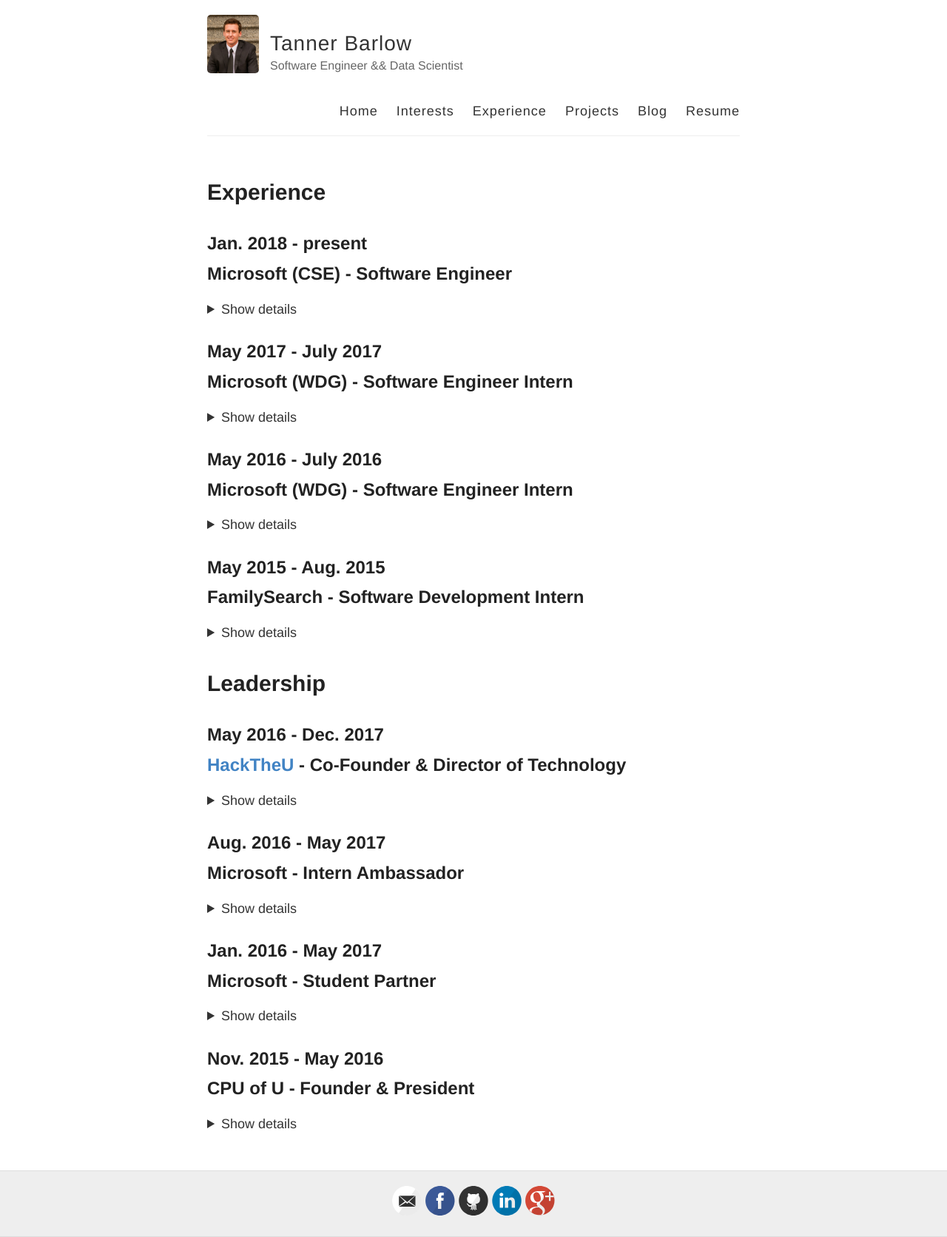
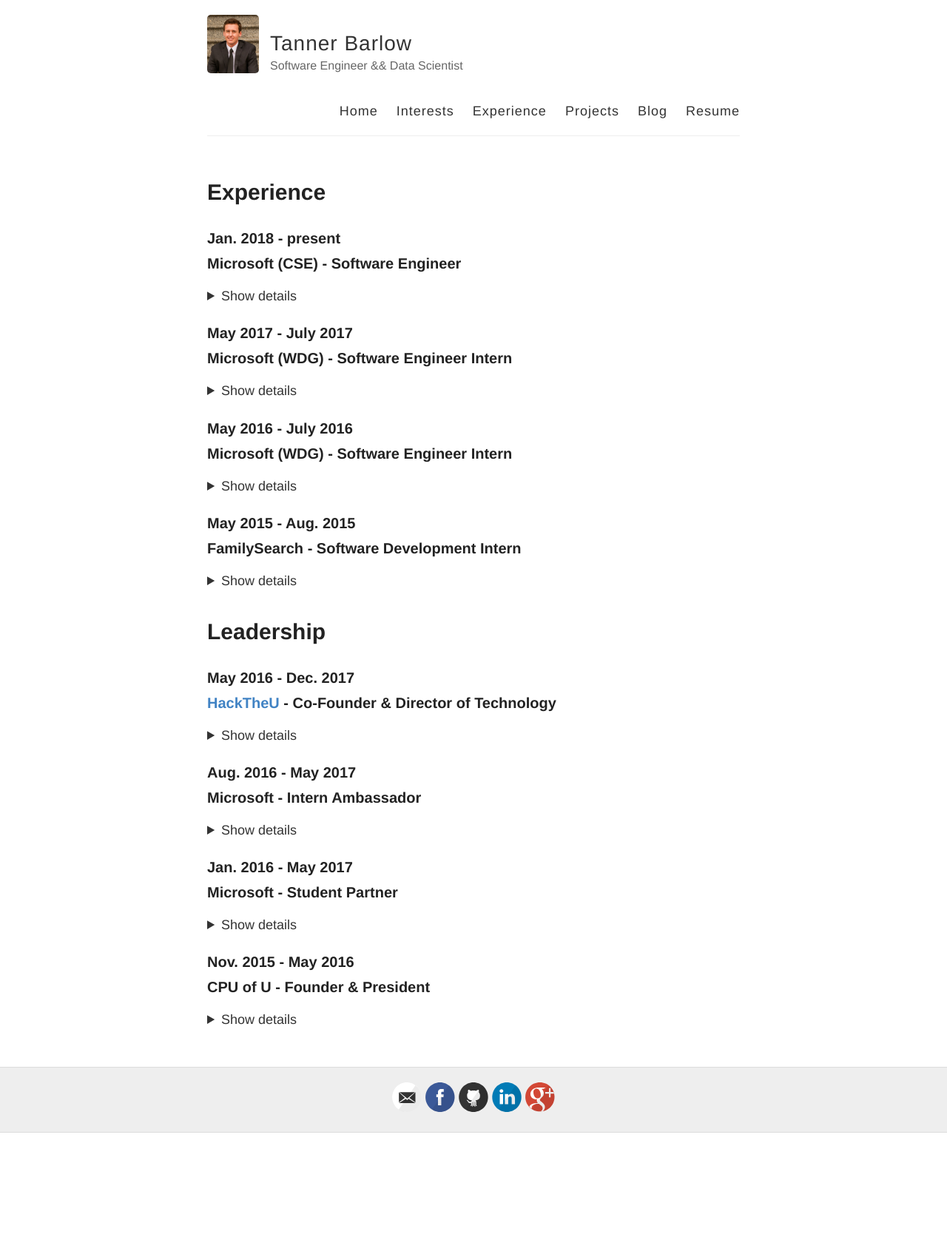
Before and after one commit to tbarlow12/tbarlow12.github.io, a Jekyll site: the page built from experience.md, in a window 1280 px wide. Shown: the whole page at 74% size. Built offline with Jekyll 4.4.1, drawn with Linux system fonts in a browser that asks for light colours; after the commit the page ends 1531 px from its top, so only the background shows below that.

Commit message:
smaller titles

```diff
--- a/experience.md
+++ b/experience.md
@@ -4,7 +4,7 @@ title: Experience
 permalink: /experience/
 ---
 
-## Jan. 2018 - present <br> Microsoft (CSE) - Software Engineer
+### Jan. 2018 - present <br> Microsoft (CSE) - Software Engineer
 <details>
   <summary>
    Show details
@@ -16,7 +16,7 @@ permalink: /experience/
   </ul>
 </details>
 
-## May 2017 - July 2017 <br> Microsoft (WDG) - Software Engineer Intern
+### May 2017 - July 2017 <br> Microsoft (WDG) - Software Engineer Intern
 <details>
   <summary>
    Show details
@@ -35,7 +35,7 @@ permalink: /experience/
   </ul>
 </details>
 
-## May 2016 - July 2016 <br> Microsoft (WDG) - Software Engineer Intern
+### May 2016 - July 2016 <br> Microsoft (WDG) - Software Engineer Intern
 <details>
   <summary>
    Show details
@@ -54,7 +54,7 @@ permalink: /experience/
   </ul>
 </details>
 
-## May 2015 - Aug. 2015 <br> FamilySearch - Software Development Intern
+### May 2015 - Aug. 2015 <br> FamilySearch - Software Development Intern
 <details>
   <summary>
    Show details
@@ -75,7 +75,7 @@ permalink: /experience/
 
 # Leadership
 
-## May 2016 - Dec. 2017 <br> [HackTheU](https://hacktheu.com/) - Co-Founder & Director of Technology
+### May 2016 - Dec. 2017 <br> [HackTheU](https://hacktheu.com/) - Co-Founder & Director of Technology
 <details>
     <summary>
         Show details
@@ -88,7 +88,7 @@ permalink: /experience/
     </ul>
 </details>
 
-## Aug. 2016 - May 2017 <br> Microsoft - Intern Ambassador
+### Aug. 2016 - May 2017 <br> Microsoft - Intern Ambassador
 <details>
     <summary>
         Show details
@@ -99,7 +99,7 @@ permalink: /experience/
     </ul>
 </details>
 
-## Jan. 2016 - May 2017 <br> Microsoft - Student Partner
+### Jan. 2016 - May 2017 <br> Microsoft - Student Partner
 <details>
     <summary>
         Show details
@@ -110,7 +110,7 @@ permalink: /experience/
     </ul>
 </details>
 
-## Nov. 2015 - May 2016 <br> CPU of U - Founder & President
+### Nov. 2015 - May 2016 <br> CPU of U - Founder & President
 <details>
     <summary>
         Show details
```
